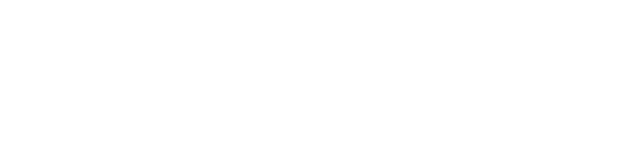
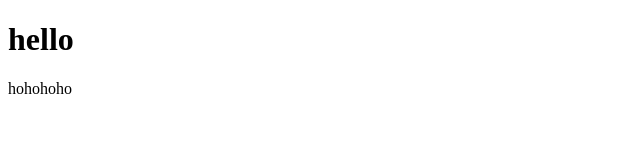
Before and after one commit to hallobyte/test-repository, a plain HTML site: page index.html in a window 1280 px wide. Shown: the whole page, without its empty margins (0-640 px from the left). Drawn offline with Linux system fonts and the light colour scheme.

Commit message:
Added content to index.html

```diff
--- a/index.html
+++ b/index.html
@@ -6,6 +6,7 @@
     <title>Document</title>
 </head>
 <body>
-
+    <h1>hello </h1>
+    <p>hohohoho</p>
 </body>
 </html>
```
